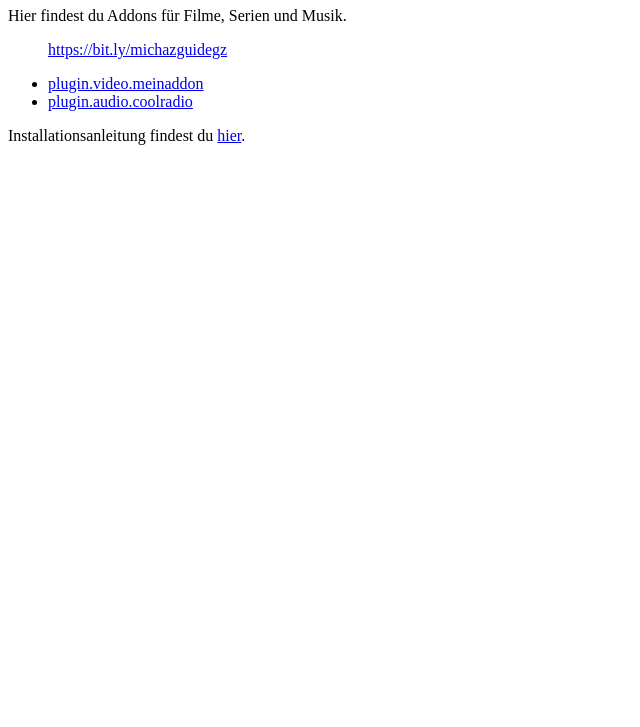
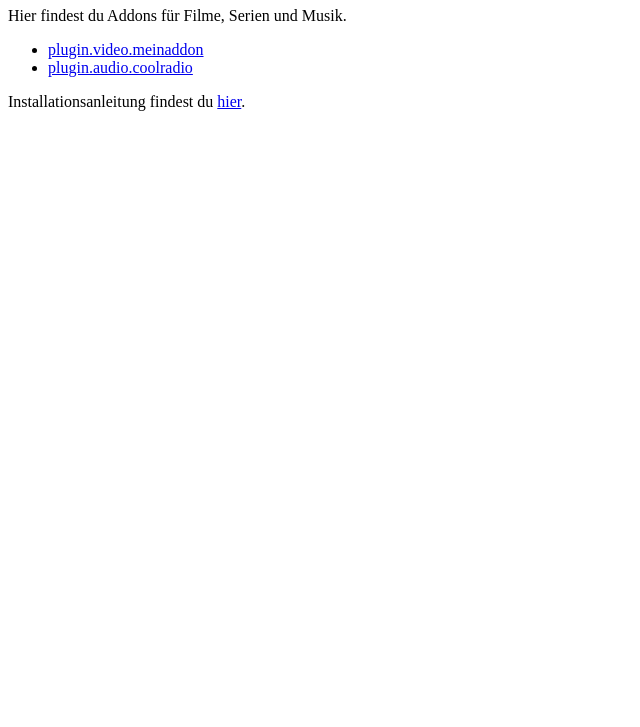
Before and after one commit to KodiUnlimitedSupport/kus-info.github.io, a plain HTML site: page docs/index.html in a window 1280 px wide. Shown: the part 73-800 px from the top of the page, without its empty margins (0-640 px from the left). Drawn offline with Linux system fonts and the light colour scheme.

Commit message:
Update index.html

```diff
--- a/docs/index.html
+++ b/docs/index.html
@@ -8,8 +8,7 @@
   <h1> Willkommen in meinem Kodi-Repo</h1>
   <p>Hier findest du Addons für Filme, Serien und Musik.</p>
   <ul>
-    <p><a href="https://github.com/michaz1988/michaz1988.github.io/releases/latest/download/guide.xml.gz">https://bit.ly/michazguidegz</a></p>
-    <li><a href="https://kodi-unlimited-support.de">plugin.video.meinaddon</a></li>
+    <li><a href="kodi-unlimited-support.de">plugin.video.meinaddon</a></li>
     <li><a href="plugin.audio.coolradio.zip">plugin.audio.coolradio</a></li>
   </ul>
   <p>Installationsanleitung findest du <a href="README.md">hier</a>.</p>
```
